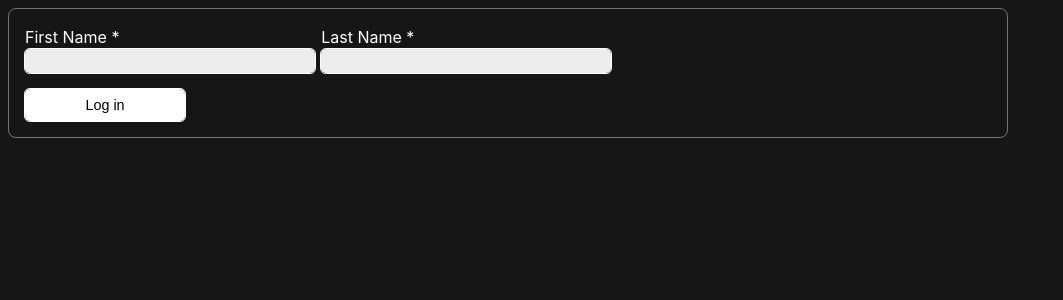
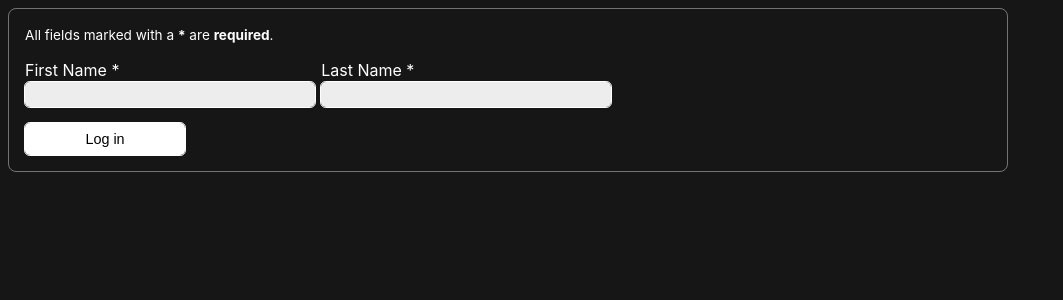
Before and after one commit to njcushing/odin-blog-api, a React (Vite) app in the folder src_client_admin/: page /login in a window 1280 px wide. Shown: the top 300 px of the page, without its empty margins (0-1063 px from the left). Built offline with nearby package versions, Linux system fonts and the light colour scheme.

Commit message:
Add and style a field requirement message for the LoginForm component

```diff
--- a/src_client_admin/src/features/LoginForm/index.jsx
+++ b/src_client_admin/src/features/LoginForm/index.jsx
@@ -9,6 +9,11 @@ const LoginForm = () => {
     return (
         <div className={styles["wrapper"]}>
         <div className={styles["container"]}>
+            <h4
+                className={styles["requirement-message"]}
+            >
+                    All fields marked with a <strong>*</strong> are <strong>required</strong>.
+            </h4>
             <form
                 className={styles["form"]}
                 method="POST"
--- a/src_client_admin/src/features/LoginForm/index.module.css
+++ b/src_client_admin/src/features/LoginForm/index.module.css
@@ -15,6 +15,15 @@
 
     width: auto;
     padding: 1.0rem;
+}
+
+.requirement-message {
+    color: rgba(255, 255, 255, 1.0);
+    font-size: 0.85rem;
+    font-weight: normal;
+
+    padding: 0rem;
+    margin: 0rem;
 }
 
 .form {
```
